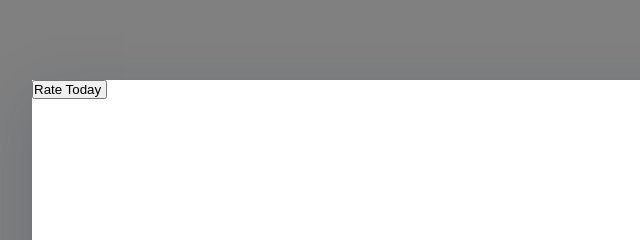
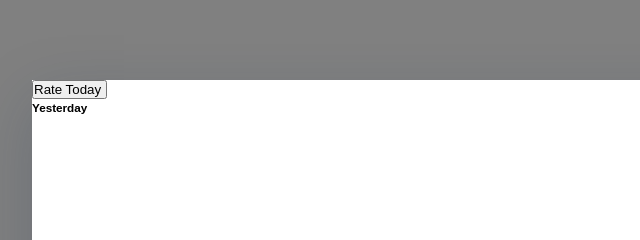
Before and after one commit to Domischwarz-exercises/group_app, a website: page journal.html in a window 1280 px wide. Shown: the top 240 px of the page, 158-798 px from the left. Drawn offline with Linux system fonts and the light colour scheme.

Commit message:
Class card added

```diff
--- a/journal.html
+++ b/journal.html
@@ -18,6 +18,10 @@
       <button class="btn__orange--middle">
         Rate Today <img class="btn__img" src="" alt="" />
       </button>
+
+      <div class="card">
+        <h3>Yesterday</h3>
+      </div>
     </div>
   </body>
 </html>
```
